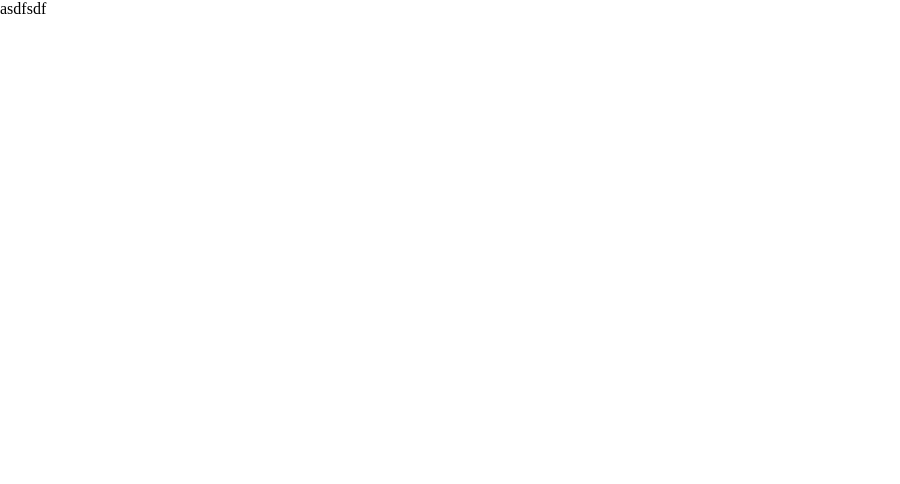
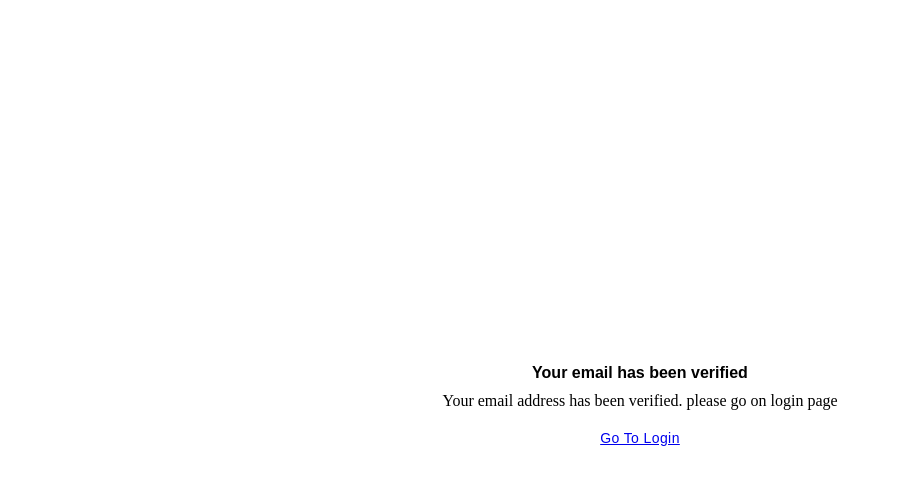
Before and after one commit to Vikaskumar8085/Timecamp_frontend, a React (Vite) app: page /verify/1 in a window 1280 px wide. Shown: the top 484 px of the page, without its empty margins (0-900 px from the left). Built offline with nearby package versions, Linux system fonts and the light colour scheme.

Commit message:
update code

```diff
--- a/src/pages/AuthPages/VerifyPage/VerifyPage.jsx
+++ b/src/pages/AuthPages/VerifyPage/VerifyPage.jsx
@@ -1,7 +1,25 @@
 import React from "react";
+import {Link} from "react-router-dom";
+import {Button} from "@mui/material";
+import "./verify.scss";
+const VerifyPage = () => {
+  return (
+    <div>
+      <div className="verify_container">
+        <section className="verify_box">
+          <div className="verify_gif"></div>
 
-const VerifyPage = () => {
-  return <div>asdfsdf</div>;
+          <article className="verify">
+            <h1> Your email has been verified</h1>
+            <p>Your email address has been verified. please go on login page</p>
+            <Button id="one">
+              <Link to="/login">Go to Login</Link>
+            </Button>
+          </article>
+        </section>
+      </div>
+    </div>
+  );
 };
 
 export default VerifyPage;
--- /dev/null
+++ b/src/pages/AuthPages/VerifyPage/verify.scss
@@ -0,0 +1,48 @@
+.verify_container {
+  position: relative;
+  display: block;
+  overflow: hidden;
+  width: 100%;
+  height: 100vh;
+
+  .verify_box {
+    display: flex;
+    justify-content: center;
+    align-items: center;
+    flex-direction: column;
+    height: 100%;
+
+    .verify_gif {
+      margin: 10px 0px;
+    }
+    .verify {
+      padding: 20px;
+      display: flex;
+      justify-content: center;
+      flex-direction: column;
+      h1 {
+        text-align: center;
+        font-size: 1em;
+        font-weight: 600;
+        margin-bottom: 10px;
+      }
+      p {
+        text-align: center;
+        font-size: 1em;
+        font-weight: 300;
+        overflow: hidden;
+        margin-bottom: 10px;
+      }
+      button {
+        display: flex;
+        margin: auto auto;
+
+        a {
+          list-style-type: none;
+          text-transform: capitalize;
+          text-decoration: none0;
+        }
+      }
+    }
+  }
+}
```
